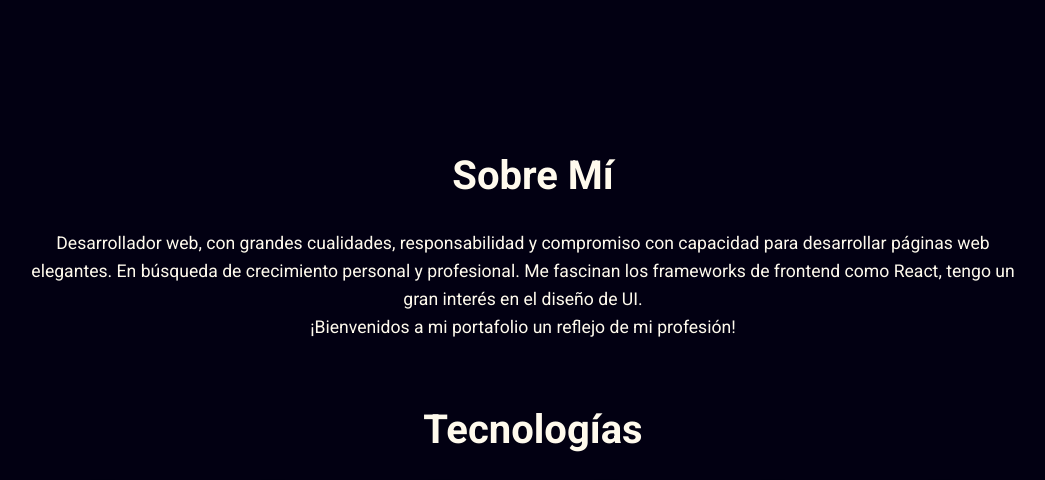
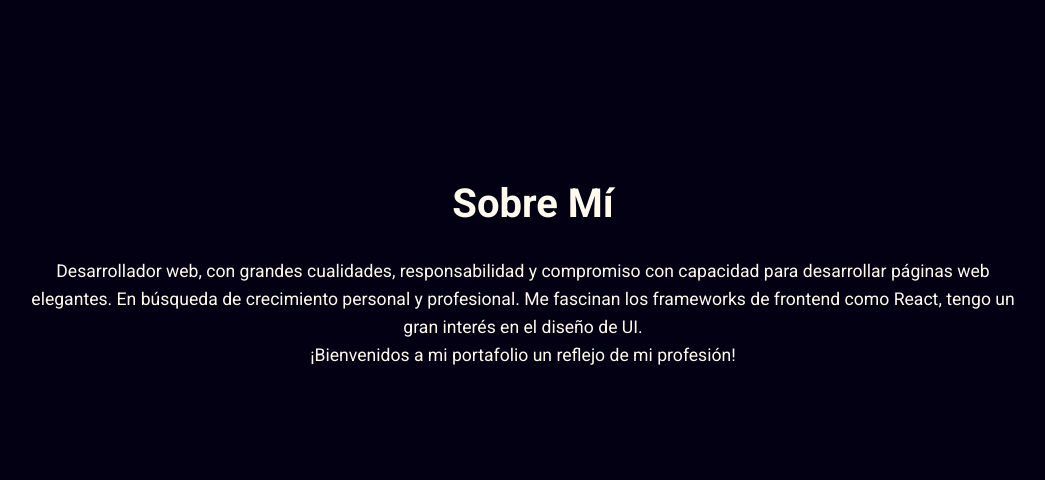
Before and after one commit to estebancasso/porfolio, a plain HTML site: page index.html in a window 1280 px wide. Shown: the part 680-1160 px from the top of the page, without its empty margins (117-1162 px from the left). Drawn offline with nearby package versions, Linux system fonts and the light colour scheme.

Commit message:
advances

```diff
--- a/assets/css/style.css
+++ b/assets/css/style.css
@@ -87,7 +87,7 @@
 /* Utils */
 
 .section {
-  padding: 2rem .5rem;
+  padding: 60px 10px;
 }
 
 .section__title {
```
